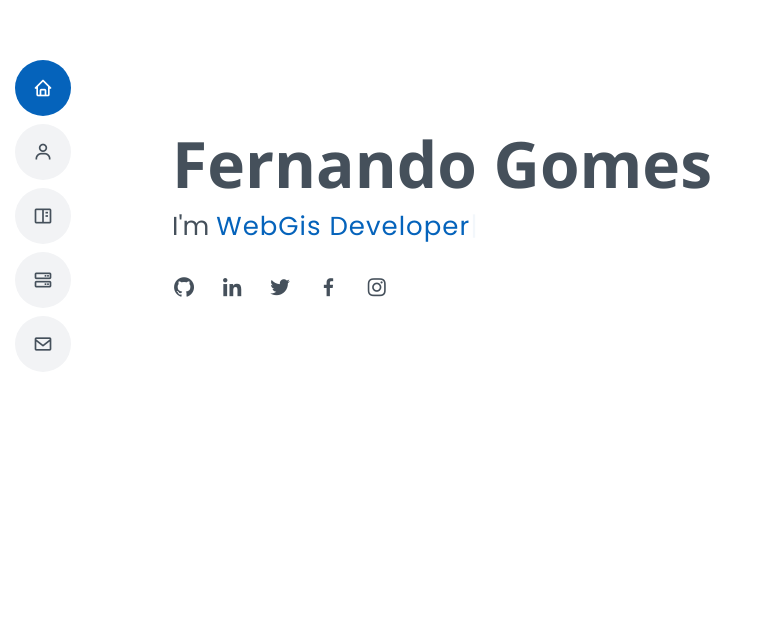
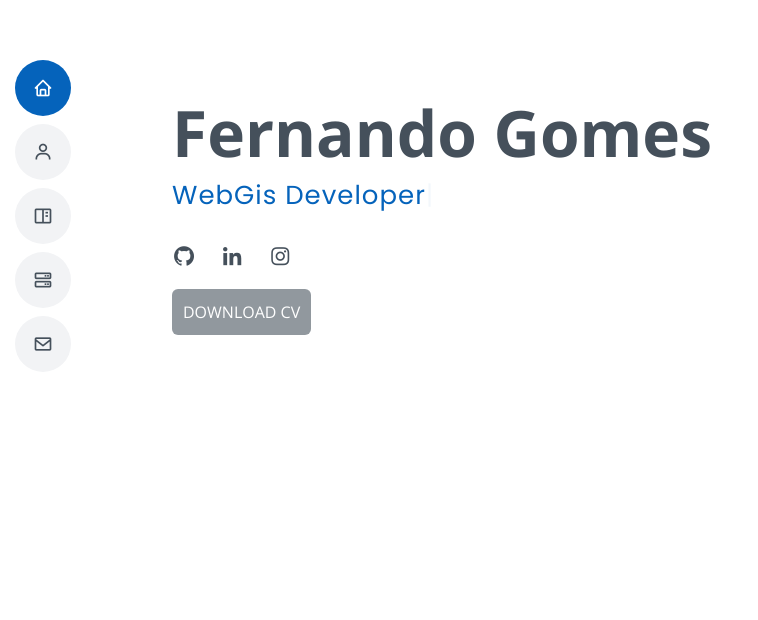
Before and after one commit to fernandogomesfg/fernandogomesfg.github.io, a plain HTML site: page index.html in a window 1280 px wide. Shown: the part 180-800 px from the top of the page, without its empty margins (0-758 px from the left). Drawn offline with nearby package versions, Linux system fonts and the light colour scheme.

Commit message:
chore: adicao do cv ao portfolio

```diff
--- a/index.html
+++ b/index.html
@@ -8,6 +8,7 @@
   <title>Fernando Gomes</title>
   <meta content="" name="description">
   <meta content="Fernando Gomes, portfolio" name="keywords">
+  <meta author="Fernando Gomes">
 
   <!-- Favicons -->
   <link href="assets/img/favicon.png" rel="icon">
@@ -54,7 +55,7 @@
   <section id="hero" class="d-flex flex-column justify-content-center">
     <div class="container" data-aos="zoom-in" data-aos-delay="100">
       <h1>Fernando Gomes</h1>
-      <p>I'm <span class="typed" data-typed-items="Web Developer, WebGis Developer, Freelancer"></span></p>
+      <p><span class="typed" data-typed-items="Web Developer, WebGis Developer, Freelancer"></span></p>
 
       <div class="social-links">
         <a href="https://github.com/fernandogomesfg/" class="github" target="_blank">
@@ -65,17 +66,20 @@
           <i class="bx bxl-linkedin"></i>
         </a>
 
-        <a href="https://twitter.com/fernandogomes_f" class="twitter" target="_blank">
+        <!-- <a href="https://twitter.com/fernandogomes_f" class="twitter" target="_blank">
           <i class="bx bxl-twitter"></i>
         </a>
 
         <a href="https://web.facebook.com/profile.php?id=100004643134773" class="facebook" target="_blank">
           <i class="bx bxl-facebook"></i>
-        </a>
+        </a> -->
 
         <a href="https://www.instagram.com/fernandogomesfg0/" class="instagram" target="_blank">
           <i class="bx bxl-instagram"></i>
         </a>
+      </div>
+      <div class="buttons pt-3">
+        <button style=" color: #fff; background-color:rgba(69, 80, 91, 0.589); padding: 10px;" onclick="window.location.href='Fernando_Gomes_Bernardo_CV.pdf'" type="button" id="donwload-cv" class="btn btn-rounded">DOWNLOAD CV</button>
       </div>
     </div>
   </section><!-- End Hero -->
@@ -109,8 +113,9 @@
               olhamos e interagimos com o mundo.
             </p>
             <p style="text-align: justify;">
-            Tenho dedicado meu tempo a estudar e praticar os fundamentos de Geotecnologias e Análise de Dados, incluindo
-            o aprendizado de linguagens de programação como Python e SQL, bem como ferramentas SIG, como QGIS.
+              Tenho dedicado meu tempo a estudar e praticar os fundamentos de Geotecnologias e Análise de Dados,
+              incluindo
+              o aprendizado de linguagens de programação como Python e SQL, bem como ferramentas SIG, como QGIS.
             </p>
 
             <p style="text-align: justify;">
```
Also changed, not shown: 1 other file.
